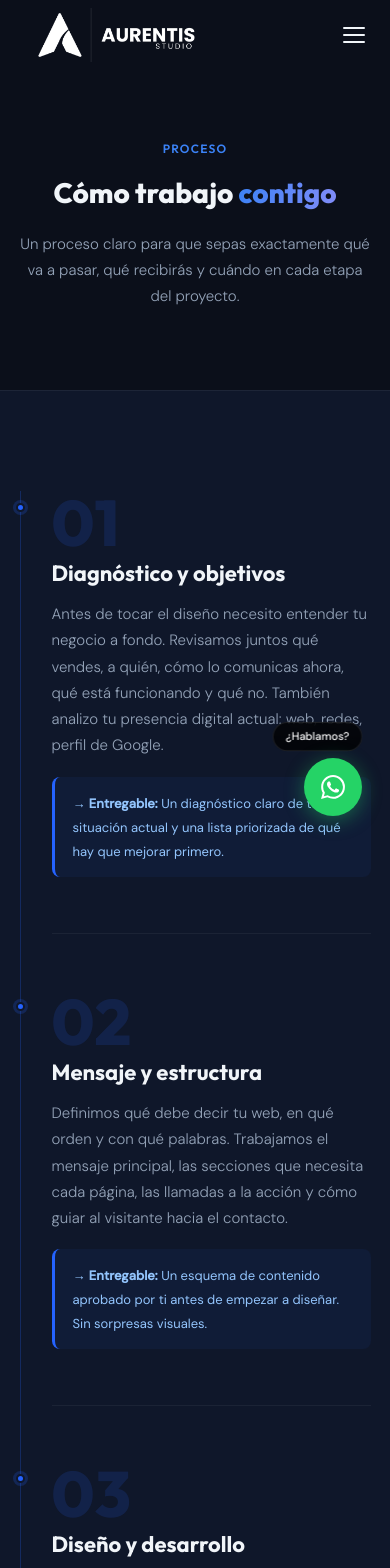
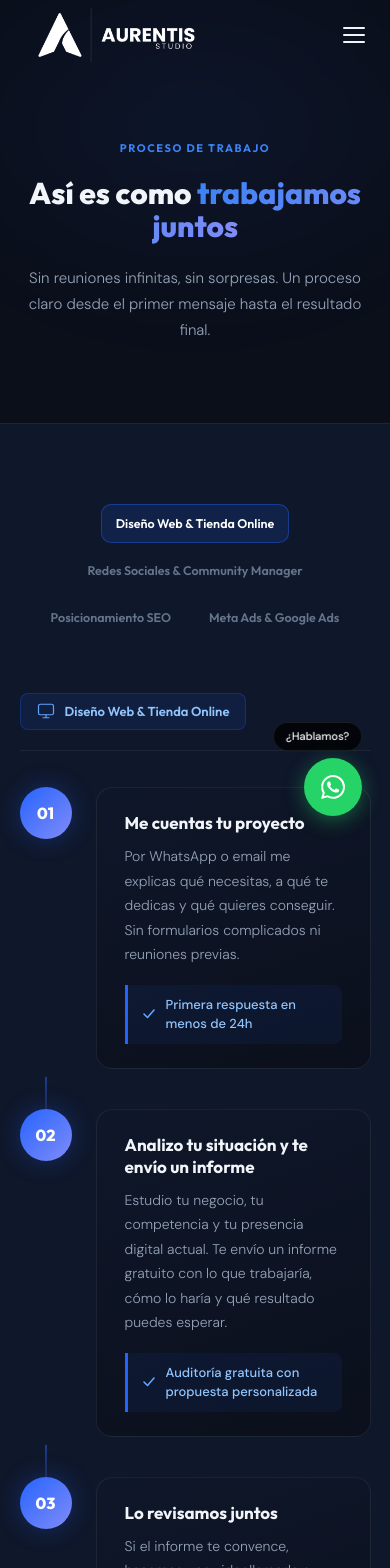
Before and after one commit to Lorebonillassanchz-svg/aurentis-studio, a Next.js app: page /proceso in a window 390 px wide. Shown: the top 1568 px of the page. Built offline with nearby package versions, Linux system fonts and the light colour scheme.

Commit message:
feat: rediseñar página proceso con tabs interactivos por servicio

```diff
--- a/app/proceso/page.tsx
+++ b/app/proceso/page.tsx
@@ -3,37 +3,146 @@
 import React, { useState } from 'react'
 import Link from 'next/link'
 
-/* ── Step data ────────────────────────────────────────────── */
-const steps = [
+/* ── Tab data ─────────────────────────────────────────────── */
+type Step = { title: string; desc: string; entregable: string }
+type Tab  = { id: string; label: string; icon: React.ReactNode; steps: Step[] }
+
+const TABS: Tab[] = [
   {
-    num: '01',
-    title: 'Diagnóstico y objetivos',
-    desc: 'Antes de tocar el diseño necesito entender tu negocio a fondo. Revisamos juntos qué vendes, a quién, cómo lo comunicas ahora, qué está funcionando y qué no. También analizo tu presencia digital actual: web, redes, perfil de Google.',
-    deliverable: 'Un diagnóstico claro de tu situación actual y una lista priorizada de qué hay que mejorar primero.',
+    id: 'web',
+    label: 'Diseño Web & Tienda Online',
+    icon: (
+      <svg width="18" height="18" viewBox="0 0 24 24" fill="none">
+        <rect x="2" y="3" width="20" height="14" rx="2.5" stroke="currentColor" strokeWidth="1.6"/>
+        <path d="M8 21h8M12 17v4" stroke="currentColor" strokeWidth="1.6" strokeLinecap="round"/>
+      </svg>
+    ),
+    steps: [
+      {
+        title: 'Me cuentas tu proyecto',
+        desc: 'Por WhatsApp o email me explicas qué necesitas, a qué te dedicas y qué quieres conseguir. Sin formularios complicados ni reuniones previas.',
+        entregable: 'Primera respuesta en menos de 24h',
       },
       {
-    num: '02',
-    title: 'Mensaje y estructura',
-    desc: 'Definimos qué debe decir tu web, en qué orden y con qué palabras. Trabajamos el mensaje principal, las secciones que necesita cada página, las llamadas a la acción y cómo guiar al visitante hacia el contacto.',
-    deliverable: 'Un esquema de contenido aprobado por ti antes de empezar a diseñar. Sin sorpresas visuales.',
+        title: 'Analizo tu situación y te envío un informe',
+        desc: 'Estudio tu negocio, tu competencia y tu presencia digital actual. Te envío un informe gratuito con lo que trabajaría, cómo lo haría y qué resultado puedes esperar.',
+        entregable: 'Auditoría gratuita con propuesta personalizada',
       },
       {
-    num: '03',
-    title: 'Diseño y desarrollo',
-    desc: 'Con la estructura aprobada, diseño la propuesta visual y construyo la web o landing. Trabajo con herramientas modernas, código limpio, carga rápida y adaptación completa a móvil.',
-    deliverable: 'Una web funcional, responsive y alineada con tu marca. Incluye hasta 2 rondas de revisión.',
+        title: 'Lo revisamos juntos',
+        desc: 'Si el informe te convence, hacemos una videollamada o reunión presencial para resolver dudas, ajustar detalles y definir el plan de trabajo.',
+        entregable: 'Plan de trabajo acordado y fechas confirmadas',
       },
       {
-    num: '04',
-    title: 'Captación y automatización',
-    desc: 'Si el proyecto lo incluye, configuro los formularios de contacto, las respuestas automáticas y el seguimiento básico para que cada lead que llegue reciba atención sin que tengas que hacerlo todo a mano.',
-    deliverable: 'Un sistema básico que captura contactos, responde automáticamente y te notifica sin intervención manual.',
+        title: 'Empezamos con el proyecto',
+        desc: 'Con el primer pago confirmado, arrancamos. Me encargo del diseño, el desarrollo, los textos y la configuración técnica. Tú solo revisas y apruebas.',
+        entregable: 'Propuesta visual para tu aprobación',
       },
       {
-    num: '05',
-    title: 'Revisión y lanzamiento',
-    desc: 'Revisamos juntos que todo esté correcto: textos, enlaces, formularios, velocidad, versión móvil. Cuando das el visto bueno, publicamos. Te entrego accesos, documentación básica y recomendaciones para los primeros días.',
-    deliverable: 'Tu presencia digital publicada y funcionando, con todo entregado y explicado.',
+        title: 'Revisiones y lanzamiento',
+        desc: 'Dos rondas de revisión incluidas para que el resultado sea exactamente lo que necesitas. Cuando das el visto bueno, publicamos. Te entrego los accesos y te explico cómo gestionar lo básico.',
+        entregable: 'Web publicada, funcional y tuya',
+      },
+    ],
+  },
+  {
+    id: 'rrss',
+    label: 'Redes Sociales & Community Manager',
+    icon: (
+      <svg width="18" height="18" viewBox="0 0 24 24" fill="none">
+        <circle cx="18" cy="5"  r="3" stroke="currentColor" strokeWidth="1.6"/>
+        <circle cx="6"  cy="12" r="3" stroke="currentColor" strokeWidth="1.6"/>
+        <circle cx="18" cy="19" r="3" stroke="currentColor" strokeWidth="1.6"/>
+        <path d="M8.59 13.51l6.83 3.98M15.41 6.51L8.59 10.49" stroke="currentColor" strokeWidth="1.6" strokeLinecap="round"/>
+      </svg>
+    ),
+    steps: [
+      {
+        title: 'Auditoría de tus redes',
+        desc: 'Analizo tu perfil actual, tu contenido, tu competencia y tu audiencia. Si empiezas desde cero, definimos juntos el punto de partida.',
+        entregable: 'Informe gratuito con diagnóstico y propuesta',
+      },
+      {
+        title: 'Definimos tu estrategia',
+        desc: 'Trabajamos tu voz de marca, el tipo de contenido que mejor funciona para tu negocio y el calendario editorial. Nada de publicar por publicar.',
+        entregable: 'Estrategia de contenido personalizada',
+      },
+      {
+        title: 'Onboarding y accesos',
+        desc: 'Me das acceso a tus cuentas y te explico cómo vamos a trabajar. Preparo las primeras piezas para tu aprobación antes de publicar nada.',
+        entregable: 'Primeras publicaciones listas para revisar',
+      },
+      {
+        title: 'Gestión mensual continua',
+        desc: 'Publico, respondo, edito vídeos para Reels y TikTok, analizo qué funciona y ajusto la estrategia cada mes. Tú te centras en tu negocio.',
+        entregable: 'Informe mensual de resultados y crecimiento',
+      },
+    ],
+  },
+  {
+    id: 'seo',
+    label: 'Posicionamiento SEO',
+    icon: (
+      <svg width="18" height="18" viewBox="0 0 24 24" fill="none">
+        <circle cx="11" cy="11" r="8" stroke="currentColor" strokeWidth="1.6"/>
+        <path d="M21 21l-4.35-4.35" stroke="currentColor" strokeWidth="1.6" strokeLinecap="round"/>
+        <path d="M8 11h6M11 8v6" stroke="currentColor" strokeWidth="1.4" strokeLinecap="round"/>
+      </svg>
+    ),
+    steps: [
+      {
+        title: 'Auditoría SEO gratuita',
+        desc: 'Analizo tu web, tus palabras clave actuales, tu posición en Google y la de tu competencia. Te digo exactamente por qué no apareces donde deberías.',
+        entregable: 'Informe SEO gratuito con prioridades claras',
+      },
+      {
+        title: 'Definimos la estrategia de palabras clave',
+        desc: 'Investigamos qué busca exactamente tu cliente ideal en Google y construimos una estrategia para posicionarte en esas búsquedas.',
+        entregable: 'Mapa de palabras clave aprobado',
+      },
+      {
+        title: 'Optimización técnica y de contenido',
+        desc: 'Optimizamos cada página de tu web, corregimos los errores técnicos y creamos el contenido que Google necesita para posicionarte.',
+        entregable: 'Web optimizada lista para indexar',
+      },
+      {
+        title: 'Seguimiento y mejora continua',
+        desc: 'El SEO no es un trabajo puntual. Cada mes analizamos tu posición, ajustamos la estrategia y te enviamos un informe con la evolución.',
+        entregable: 'Informe mensual de posicionamiento',
+      },
+    ],
+  },
+  {
+    id: 'ads',
+    label: 'Meta Ads & Google Ads',
+    icon: (
+      <svg width="18" height="18" viewBox="0 0 24 24" fill="none">
+        <path d="M3 3l7.07 16.97 2.51-7.39 7.39-2.51L3 3z" stroke="currentColor" strokeWidth="1.6" strokeLinejoin="round"/>
+        <path d="M13 13l6 6" stroke="currentColor" strokeWidth="1.6" strokeLinecap="round"/>
+      </svg>
+    ),
+    steps: [
+      {
+        title: 'Analizamos tu negocio y tu competencia',
+        desc: 'Estudio tu producto o servicio, tu cliente ideal y lo que está haciendo tu competencia en publicidad. Sin este paso no se lanza nada.',
+        entregable: 'Análisis previo y propuesta de campaña',
+      },
+      {
+        title: 'Diseñamos la campaña',
+        desc: 'Definimos el objetivo, el presupuesto, los textos, las imágenes y la segmentación. Te presento la campaña antes de activarla para que la apruebes.',
+        entregable: 'Campaña lista para tu aprobación',
+      },
+      {
+        title: 'Lanzamiento y primeros datos',
+        desc: 'Activamos la campaña y en los primeros días analizamos los resultados iniciales para hacer ajustes rápidos si es necesario.',
+        entregable: 'Campaña activa generando resultados',
+      },
+      {
+        title: 'Optimización continua',
+        desc: 'Cada semana reviso el rendimiento, ajusto pujas, textos y segmentación para maximizar tu inversión. Cada mes recibes un informe completo.',
+        entregable: 'Informe mensual con métricas y resultados',
+      },
+    ],
   },
 ]
 
@@ -77,50 +186,21 @@ const faqs = [
 function FaqItem({ q, a }: { q: string; a: string }) {
   const [open, setOpen] = useState(false)
   return (
-    <div
-      style={{
-        background: '#0F172A',
-        border: '1px solid rgba(255,255,255,0.07)',
-        borderRadius: 12,
-        overflow: 'hidden',
-      }}
-    >
+    <div style={{ background: '#0F172A', border: '1px solid rgba(255,255,255,0.07)', borderRadius: 12, overflow: 'hidden' }}>
       <button
         onClick={() => setOpen(o => !o)}
-        style={{
-          width: '100%',
-          display: 'flex',
-          justifyContent: 'space-between',
-          alignItems: 'center',
-          padding: '20px 24px',
-          background: 'none',
-          border: 'none',
-          cursor: 'pointer',
-          textAlign: 'left',
-          gap: 16,
-        }}
+        style={{ width: '100%', display: 'flex', justifyContent: 'space-between', alignItems: 'center', padding: '20px 24px', background: 'none', border: 'none', cursor: 'pointer', textAlign: 'left', gap: 16 }}
       >
         <span style={{ fontFamily: 'var(--font-display)', fontSize: 15, fontWeight: 600, color: '#F1F5F9', lineHeight: 1.4 }}>
           {q}
         </span>
-        <svg
-          width="18"
-          height="18"
-          viewBox="0 0 18 18"
-          fill="none"
-          style={{ flexShrink: 0, transform: open ? 'rotate(45deg)' : 'rotate(0deg)', transition: 'transform 0.25s ease' }}
-        >
-          <path d="M9 4v10M4 9h10" stroke="#3B82F6" strokeWidth="1.5" strokeLinecap="round" />
+        <svg width="18" height="18" viewBox="0 0 18 18" fill="none"
+          style={{ flexShrink: 0, transform: open ? 'rotate(45deg)' : 'none', transition: 'transform 0.25s ease' }}>
+          <path d="M9 4v10M4 9h10" stroke="#3B82F6" strokeWidth="1.5" strokeLinecap="round"/>
         </svg>
       </button>
-      <div
-        style={{
-          maxHeight: open ? 600 : 0,
-          overflow: 'hidden',
-          transition: 'max-height 0.3s ease',
-        }}
-      >
-        <p style={{ margin: 0, padding: '0 24px 20px', color: '#94A3B8', fontSize: 14, lineHeight: 1.7, fontFamily: 'var(--font-body)', fontWeight: 300 }}>
+      <div style={{ maxHeight: open ? 600 : 0, overflow: 'hidden', transition: 'max-height 0.35s ease' }}>
+        <p style={{ margin: 0, padding: '0 24px 20px', color: '#94A3B8', fontSize: 14, lineHeight: 1.75, fontFamily: 'var(--font-body)', fontWeight: 300 }}>
           {a}
         </p>
       </div>
@@ -128,8 +208,65 @@ function FaqItem({ q, a }: { q: string; a: string }) {
   )
 }
 
+/* ── Step card ────────────────────────────────────────────── */
+function StepCard({ step, index }: { step: Step; index: number }) {
+  const num = String(index + 1).padStart(2, '0')
+  return (
+    <div style={{ display: 'flex', gap: 24, alignItems: 'flex-start' }}>
+      {/* Left: number + connector */}
+      <div style={{ display: 'flex', flexDirection: 'column', alignItems: 'center', flexShrink: 0 }}>
+        <div style={{
+          width: 52, height: 52, borderRadius: '50%',
+          background: 'linear-gradient(135deg, #2563FF 0%, #818CF8 100%)',
+          display: 'flex', alignItems: 'center', justifyContent: 'center',
+          boxShadow: '0 0 24px rgba(37,99,255,0.3)',
+          flexShrink: 0,
+        }}>
+          <span style={{ fontFamily: 'var(--font-display)', fontSize: 16, fontWeight: 800, color: '#fff' }}>
+            {num}
+          </span>
+        </div>
+      </div>
+
+      {/* Right: card */}
+      <div style={{
+        flex: 1,
+        background: 'linear-gradient(160deg, rgba(15,23,42,0.9), rgba(11,15,26,0.9))',
+        border: '1px solid rgba(255,255,255,0.07)',
+        borderRadius: 16,
+        padding: '24px 28px',
+        marginBottom: 8,
+      }}>
+        <h3 style={{ fontFamily: 'var(--font-display)', fontSize: 17, fontWeight: 700, color: '#F1F5F9', margin: '0 0 10px', lineHeight: 1.3 }}>
+          {step.title}
+        </h3>
+        <p style={{ color: '#94A3B8', fontSize: 14, lineHeight: 1.75, fontFamily: 'var(--font-body)', fontWeight: 300, margin: '0 0 18px' }}>
+          {step.desc}
+        </p>
+        {/* Entregable */}
+        <div style={{
+          display: 'flex', alignItems: 'center', gap: 10,
+          background: 'rgba(37,99,255,0.07)',
+          borderLeft: '3px solid #2563FF',
+          borderRadius: '0 8px 8px 0',
+          padding: '10px 14px',
+        }}>
+          <svg width="14" height="14" viewBox="0 0 14 14" fill="none" style={{ flexShrink: 0 }}>
+            <path d="M2 7l3.5 3.5L12 3" stroke="#60A5FA" strokeWidth="1.6" strokeLinecap="round" strokeLinejoin="round"/>
+          </svg>
+          <span style={{ fontSize: 13, color: '#93C5FD', fontFamily: 'var(--font-body)', fontWeight: 500 }}>
+            {step.entregable}
+          </span>
+        </div>
+      </div>
+    </div>
+  )
+}
+
 /* ── Page ─────────────────────────────────────────────────── */
 export default function ProcesoPage() {
+  const [activeTab, setActiveTab] = useState(0)
+
   const gradText: React.CSSProperties = {
     background: 'linear-gradient(100deg, #3B82F6, #818CF8)',
     WebkitBackgroundClip: 'text',
@@ -137,65 +274,119 @@ export default function ProcesoPage() {
     backgroundClip: 'text',
   }
 
+  const currentTab = TABS[activeTab]
+
   return (
     <>
       <style>{`
-        .proceso-btn { transition: background 0.2s, box-shadow 0.2s; }
-        .proceso-btn:hover { background: #1d4fd8 !important; box-shadow: 0 0 36px rgba(37,99,255,0.45) !important; }
+        .proceso-tab {
+          display: flex;
+          align-items: center;
+          gap: 8px;
+          padding: 11px 20px;
+          border-radius: 10px;
+          border: 1px solid transparent;
+          background: transparent;
+          cursor: pointer;
+          font-family: var(--font-display);
+          font-size: 13.5px;
+          font-weight: 600;
+          color: #64748B;
+          transition: color 0.2s, background 0.2s, border-color 0.2s;
+          white-space: nowrap;
+        }
+        .proceso-tab:hover:not(.active) {
+          color: #94A3B8;
+          background: rgba(255,255,255,0.04);
+          border-color: rgba(255,255,255,0.08);
+        }
+        .proceso-tab.active {
+          color: #fff;
+          background: rgba(37,99,255,0.15);
+          border-color: rgba(37,99,255,0.4);
+        }
+        .proceso-tab.active svg { color: #60A5FA; }
+        .proceso-cta-btn { transition: background 0.2s, box-shadow 0.2s; }
+        .proceso-cta-btn:hover { background: #1d4fd8 !important; box-shadow: 0 0 36px rgba(37,99,255,0.45) !important; }
+        .tab-content {
+          animation: tabFade 0.3s ease;
+        }
+        @keyframes tabFade {
+          from { opacity: 0; transform: translateY(10px); }
+          to   { opacity: 1; transform: translateY(0); }
+        }
+        .proceso-tabs-row {
+          display: flex;
+          gap: 8px;
+          flex-wrap: wrap;
+        }
+        /* Connector line between steps */
+        .step-connector {
+          width: 2px;
+          height: 32px;
+          background: linear-gradient(to bottom, rgba(37,99,255,0.5), rgba(99,102,241,0.2));
+          margin: 0 25px;
+        }
+        @media (max-width: 640px) {
+          .proceso-tab { padding: 9px 14px; font-size: 12.5px; gap: 6px; }
+          .proceso-tab svg { display: none; }
+        }
       `}</style>
 
-      {/* ── HERO ── */}
-      <section style={{ background: '#0B0F1A', padding: '140px 5% 80px', textAlign: 'center' }}>
-        <span style={{ fontFamily: 'var(--font-display)', fontSize: 12, fontWeight: 600, letterSpacing: '0.1em', textTransform: 'uppercase', color: '#3B82F6', display: 'block', marginBottom: 20 }}>
-          Proceso
+      {/* ── HERO ─────────────────────────────────────────── */}
+      <section style={{ background: '#0B0F1A', padding: '140px 5% 80px', textAlign: 'center', position: 'relative', overflow: 'hidden' }}>
+        {/* Background glow */}
+        <div style={{ position: 'absolute', top: '30%', left: '50%', transform: 'translate(-50%,-50%)', width: 600, height: 400, borderRadius: '50%', background: 'radial-gradient(ellipse, rgba(37,99,255,0.08) 0%, transparent 70%)', filter: 'blur(40px)', pointerEvents: 'none' }} />
+
+        <div style={{ position: 'relative', zIndex: 1 }}>
+          <span style={{ fontFamily: 'var(--font-display)', fontSize: 11, fontWeight: 700, letterSpacing: '0.14em', textTransform: 'uppercase', color: '#3B82F6', display: 'block', marginBottom: 20 }}>
+            Proceso de trabajo
           </span>
-        <h1 style={{ fontFamily: 'var(--font-display)', fontSize: 'clamp(28px, 4vw, 52px)', fontWeight: 800, color: '#F1F5F9', margin: '0 0 22px', lineHeight: 1.1 }}>
-          Cómo trabajo <span style={gradText}>contigo</span>
+          <h1 style={{ fontFamily: 'var(--font-display)', fontSize: 'clamp(30px, 4.5vw, 56px)', fontWeight: 800, color: '#F1F5F9', margin: '0 auto 22px', lineHeight: 1.1, maxWidth: 700 }}>
+            Así es como{' '}
+            <span style={gradText}>trabajamos juntos</span>
           </h1>
-        <p style={{ color: '#94A3B8', fontSize: 'clamp(15px, 1.6vw, 17px)', lineHeight: 1.75, fontFamily: 'var(--font-body)', fontWeight: 300, maxWidth: 640, margin: '0 auto' }}>
-          Un proceso claro para que sepas exactamente qué va a pasar, qué recibirás y cuándo en cada etapa del proyecto.
+          <p style={{ color: '#94A3B8', fontSize: 'clamp(15px, 1.5vw, 17px)', lineHeight: 1.75, fontFamily: 'var(--font-body)', fontWeight: 300, maxWidth: 560, margin: '0 auto' }}>
+            Sin reuniones infinitas, sin sorpresas. Un proceso claro desde el primer mensaje hasta el resultado final.
           </p>
+        </div>
       </section>
 
-      {/* ── TIMELINE ── */}
-      <section style={{ background: '#0F172A', borderTop: '1px solid rgba(255,255,255,0.06)', padding: '100px 5%' }}>
-        <div style={{ maxWidth: 900, margin: '0 auto' }}>
-          <div style={{ position: 'relative', paddingLeft: 32 }}>
-            {/* Vertical connector line */}
-            <div style={{ position: 'absolute', top: 0, bottom: 0, left: 0, width: 1, background: 'rgba(37,99,255,0.25)' }} />
+      {/* ── TABS + TIMELINE ──────────────────────────────── */}
+      <section style={{ background: '#0F172A', borderTop: '1px solid rgba(255,255,255,0.06)', padding: '80px 5% 100px' }}>
+        <div style={{ maxWidth: 860, margin: '0 auto' }}>
 
-            {steps.map((step, i) => (
-              <React.Fragment key={step.num}>
-                <div style={{ position: 'relative', paddingBottom: i < steps.length - 1 ? 56 : 0 }}>
-                  {/* Dot on the line */}
-                  <div style={{ position: 'absolute', left: -36, top: 12, width: 9, height: 9, borderRadius: '50%', background: '#2563FF', border: '2px solid #0F172A', boxShadow: '0 0 0 3px rgba(37,99,255,0.2)' }} />
-
-                  {/* Step number */}
-                  <div style={{ fontSize: 64, fontFamily: 'var(--font-display)', fontWeight: 800, color: 'rgba(37,99,255,0.15)', lineHeight: 1, marginBottom: 4, userSelect: 'none' }}>
-                    {step.num}
+          {/* Tab selector */}
+          <div className="proceso-tabs-row" style={{ marginBottom: 56, justifyContent: 'center' }}>
+            {TABS.map((tab, i) => (
+              <button
+                key={tab.id}
+                onClick={() => setActiveTab(i)}
+                className={`proceso-tab${activeTab === i ? ' active' : ''}`}
+              >
+                {tab.icon}
+                {tab.label}
+              </button>
+            ))}
           </div>
 
-                  {/* Title */}
-                  <h2 style={{ fontFamily: 'var(--font-display)', fontSize: 22, fontWeight: 700, color: '#F1F5F9', margin: '0 0 14px', lineHeight: 1.3 }}>
-                    {step.title}
-                  </h2>
-
-                  {/* Description */}
-                  <p style={{ color: '#94A3B8', fontSize: 15, lineHeight: 1.75, fontFamily: 'var(--font-body)', fontWeight: 300, margin: '0 0 18px' }}>
-                    {step.desc}
-                  </p>
-
-                  {/* Deliverable block */}
-                  <div style={{ background: 'rgba(37,99,255,0.06)', borderLeft: '3px solid #2563FF', borderRadius: 8, padding: '14px 18px' }}>
-                    <span style={{ fontSize: 13, color: '#93C5FD', fontFamily: 'var(--font-body)', lineHeight: 1.6 }}>
-                      <strong style={{ fontWeight: 600 }}>→ Entregable:</strong> {step.deliverable}
+          {/* Active tab label */}
+          <div style={{ marginBottom: 36, paddingBottom: 20, borderBottom: '1px solid rgba(255,255,255,0.06)' }}>
+            <div style={{ display: 'inline-flex', alignItems: 'center', gap: 10, background: 'rgba(37,99,255,0.1)', border: '1px solid rgba(37,99,255,0.25)', borderRadius: 8, padding: '8px 16px' }}>
+              <span style={{ color: '#60A5FA' }}>{currentTab.icon}</span>
+              <span style={{ fontFamily: 'var(--font-display)', fontSize: 13, fontWeight: 600, color: '#93C5FD' }}>
+                {currentTab.label}
               </span>
             </div>
           </div>
 
-                {/* Separator */}
-                {i < steps.length - 1 && (
-                  <div style={{ height: 1, background: 'rgba(255,255,255,0.05)', marginBottom: 56 }} />
+          {/* Steps */}
+          <div key={currentTab.id} className="tab-content" style={{ display: 'flex', flexDirection: 'column' }}>
+            {currentTab.steps.map((step, i) => (
+              <React.Fragment key={i}>
+                <StepCard step={step} index={i} />
+                {i < currentTab.steps.length - 1 && (
+                  <div className="step-connector" />
                 )}
               </React.Fragment>
             ))}
@@ -203,13 +394,18 @@ export default function ProcesoPage() {
         </div>
       </section>
 
-      {/* ── FAQ ── */}
+      {/* ── FAQ ──────────────────────────────────────────── */}
       <section style={{ background: '#0B0F1A', borderTop: '1px solid rgba(255,255,255,0.06)', padding: '100px 5%' }}>
         <div style={{ maxWidth: 800, margin: '0 auto' }}>
-          <h2 style={{ fontFamily: 'var(--font-display)', fontSize: 'clamp(24px, 3vw, 36px)', fontWeight: 800, color: '#F1F5F9', margin: '0 0 48px', textAlign: 'center' }}>
+          <div style={{ textAlign: 'center', marginBottom: 48 }}>
+            <span style={{ fontFamily: 'var(--font-display)', fontSize: 11, fontWeight: 700, letterSpacing: '0.14em', textTransform: 'uppercase', color: '#3B82F6', display: 'block', marginBottom: 14 }}>
+              FAQ
+            </span>
+            <h2 style={{ fontFamily: 'var(--font-display)', fontSize: 'clamp(24px, 3vw, 36px)', fontWeight: 800, color: '#F1F5F9', margin: 0 }}>
               Preguntas frecuentes
             </h2>
-          <div style={{ display: 'flex', flexDirection: 'column', gap: 12 }}>
+          </div>
+          <div style={{ display: 'flex', flexDirection: 'column', gap: 10 }}>
             {faqs.map(faq => (
               <FaqItem key={faq.q} q={faq.q} a={faq.a} />
             ))}
@@ -217,8 +413,10 @@ export default function ProcesoPage() {
         </div>
       </section>
 
-      {/* ── CTA FINAL ── */}
-      <section style={{ background: '#0F172A', padding: '100px 5%', textAlign: 'center' }}>
+      {/* ── CTA FINAL ────────────────────────────────────── */}
+      <section style={{ background: '#0F172A', padding: '100px 5%', textAlign: 'center', borderTop: '1px solid rgba(255,255,255,0.07)', position: 'relative', overflow: 'hidden' }}>
+        <div style={{ position: 'absolute', bottom: '-10%', left: '50%', transform: 'translateX(-50%)', width: 500, height: 300, borderRadius: '50%', background: 'radial-gradient(ellipse, rgba(37,99,255,0.1) 0%, transparent 70%)', filter: 'blur(40px)', pointerEvents: 'none' }} />
+        <div style={{ position: 'relative', zIndex: 1 }}>
           <h2 style={{ fontFamily: 'var(--font-display)', fontSize: 'clamp(26px, 3.5vw, 42px)', fontWeight: 800, color: '#F1F5F9', margin: '0 0 16px' }}>
             ¿Listo para empezar?
           </h2>
@@ -227,11 +425,12 @@ export default function ProcesoPage() {
           </p>
           <Link
             href="/#auditoria"
-          className="proceso-btn"
-          style={{ display: 'inline-block', background: '#2563FF', color: '#fff', fontFamily: 'var(--font-display)', fontSize: 15, fontWeight: 600, padding: '14px 32px', borderRadius: 10, textDecoration: 'none', boxShadow: '0 0 28px rgba(37,99,255,0.3)' }}
+            className="proceso-cta-btn"
+            style={{ display: 'inline-block', background: '#2563FF', color: '#fff', fontFamily: 'var(--font-display)', fontSize: 15, fontWeight: 600, padding: '14px 36px', borderRadius: 10, textDecoration: 'none', boxShadow: '0 0 28px rgba(37,99,255,0.3)' }}
           >
             Solicitar auditoría gratuita →
           </Link>
+        </div>
       </section>
     </>
   )
```
Lines whose indentation alone changed are shown as unchanged.
